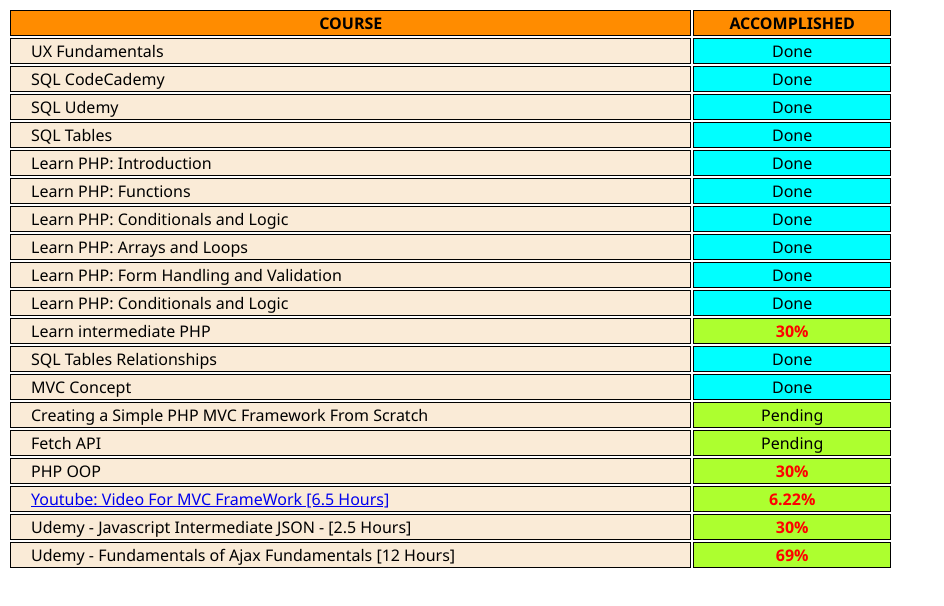
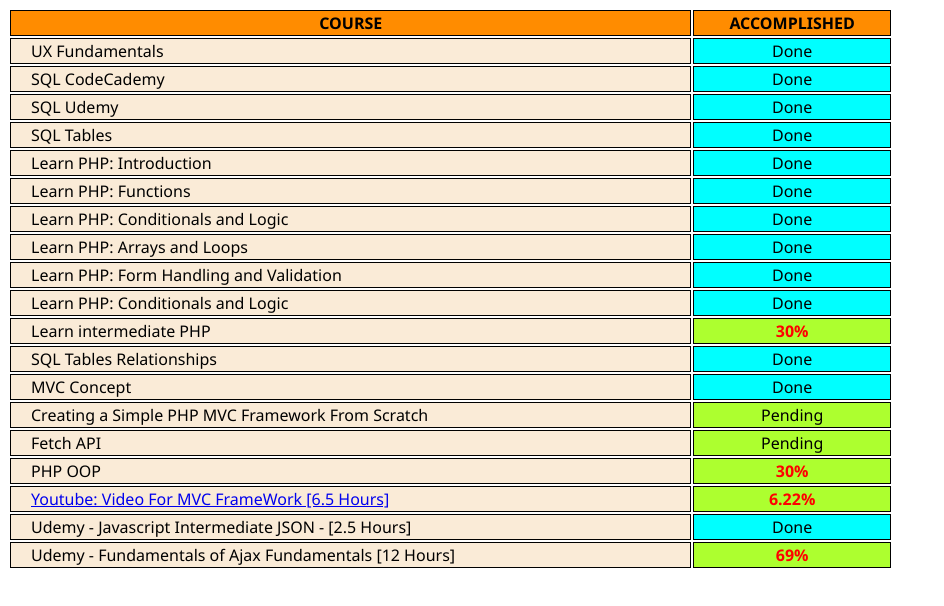
Before and after one commit to Mikebestako/My_Accomplishment, a plain HTML site: page index.html in a window 1280 px wide. Shown: the whole page, without its empty margins (0-944 px from the left). Drawn offline with Linux system fonts and the light colour scheme.

Commit message:
Update index.html

```diff
--- a/index.html
+++ b/index.html
@@ -83,7 +83,7 @@
                 </tr>
                 <tr>
                     <td>Udemy - Javascript Intermediate JSON - [2.5 Hours]</td>
-                    <td class="pending"><span>30%</span></td>
+                    <td>Done</td>
                 </tr>
                 <tr>
                     <td>Udemy - Fundamentals of Ajax Fundamentals [12 Hours]</td>
```
